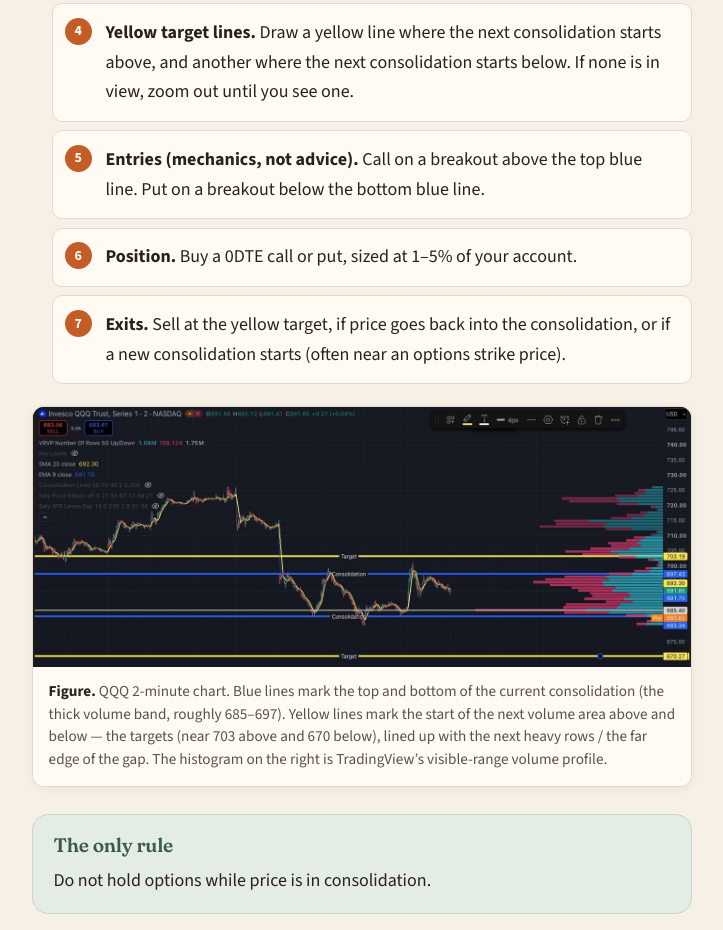
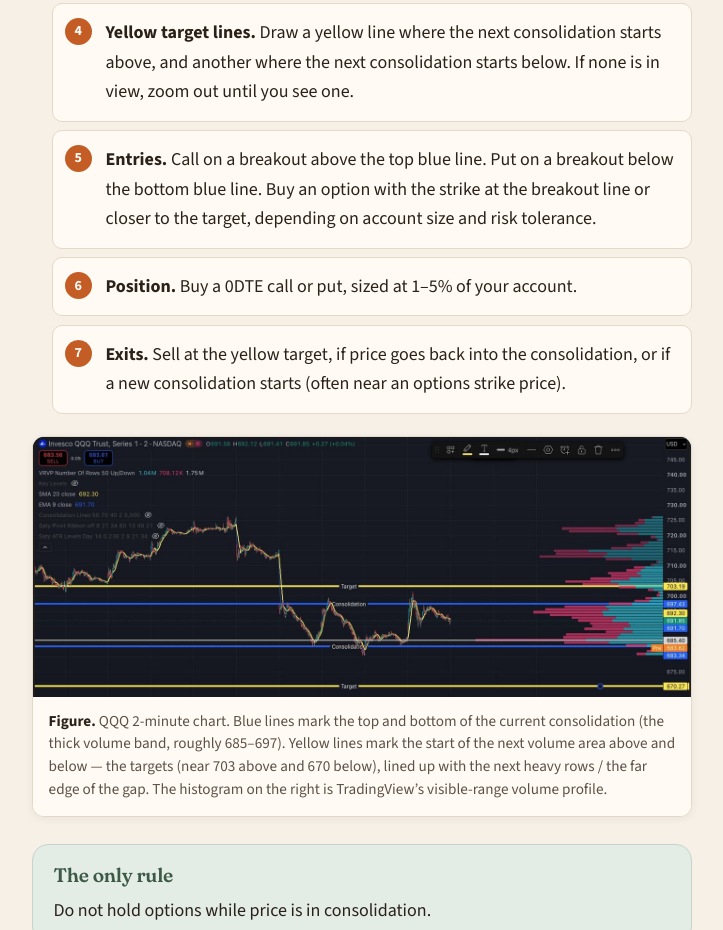
Before and after one commit to MPalhidai/laidoffdadventures-site, a plain HTML site: page trading/index.html in a window 1280 px wide. Shown: the part 1437-2367 px from the top of the page, without its empty margins (278-1001 px from the left). Drawn offline with Linux system fonts and the light colour scheme.

Commit message:
Entries: drop disclaimer label, add strike selection

```diff
--- a/trading/index.html
+++ b/trading/index.html
@@ -77,7 +77,7 @@
         <li><strong>Zoom.</strong> Scroll out to see the multi-day volume profile. Scroll in as the day goes on to focus on today.</li>
         <li><strong>Blue lines.</strong> Draw a blue horizontal line at the top and at the bottom of the current consolidation.</li>
         <li><strong>Yellow target lines.</strong> Draw a yellow line where the next consolidation starts above, and another where the next consolidation starts below. If none is in view, zoom out until you see one.</li>
-        <li><strong>Entries (mechanics, not advice).</strong> Call on a breakout above the top blue line. Put on a breakout below the bottom blue line.</li>
+        <li><strong>Entries.</strong> Call on a breakout above the top blue line. Put on a breakout below the bottom blue line. Buy an option with the strike at the breakout line or closer to the target, depending on account size and risk tolerance.</li>
         <li><strong>Position.</strong> Buy a 0DTE call or put, sized at 1–5% of your account.</li>
         <li><strong>Exits.</strong> Sell at the yellow target, if price goes back into the consolidation, or if a new consolidation starts (often near an options strike price).</li>
       </ol>
```
